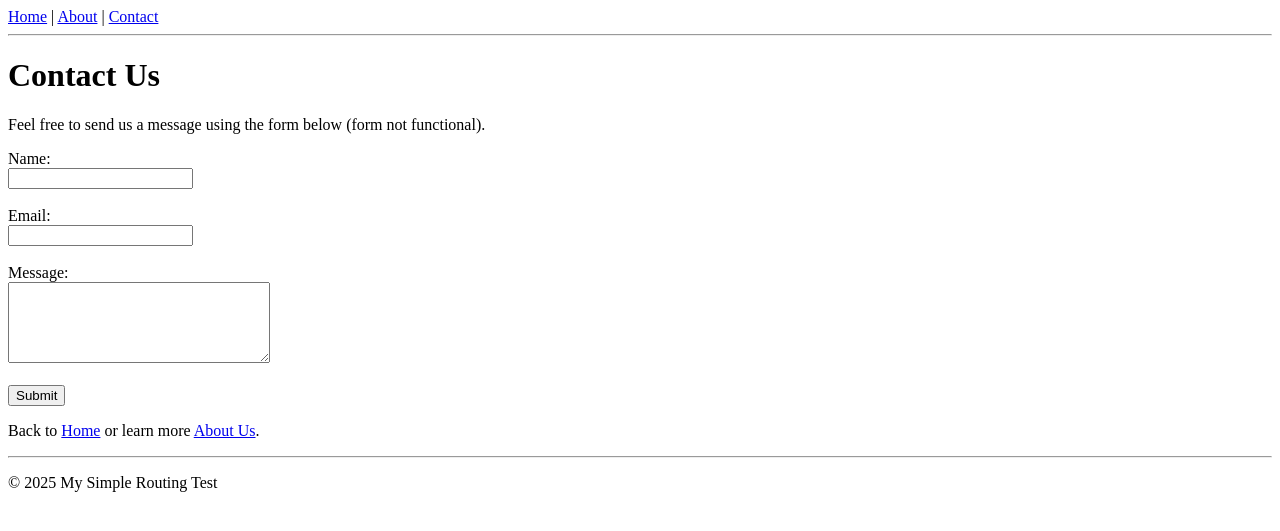
After one commit to Michaelninder/testing-php, a PHP site: page /contact in a window 1280 px wide. The commit adds this page. Shown: the top 531 px of the page. Run offline with PHP 8.4, Linux system fonts and the light colour scheme.

Commit message:
feat: Create views and use index.php as "layout" for the views ...

```diff
--- a/routing/config/routes.php
+++ b/routing/config/routes.php
@@ -2,6 +2,7 @@
 
 return [
     ['path' => '/home', 'file' => 'home.php', 'name' => 'index'],
+    //['path' => '/routing/about', 'file' => 'info.php', 'name' => 'info'],
     ['path' => '/about', 'file' => 'info.php', 'name' => 'info'],
     ['path' => '/contact', 'file' => 'input.php', 'name' => 'form'],
 ];
--- a/index.php
+++ b/routing/index.php
@@ -47,4 +47,44 @@ function returnViewByRouteName($name)
     }
 }
 
+$currentPath = parse_url($_SERVER['REQUEST_URI'], PHP_URL_PATH);
+$matchedRoute = null;
+
+foreach ($routes as $route) {
+    if ($route['path'] === $currentPath) {
+        $matchedRoute = $route;
+        break;
+    }
+}
+
 ?>
+<!DOCTYPE html>
+<html lang="en">
+<head>
+    <meta charset="UTF-8">
+    <meta name="viewport" content="width=device-width, initial-scale=1.0">
+    <title>My Simple Routing Test</title>
+</head>
+<body>
+    <nav>
+        <a href="/home">Home</a> |
+        <a href="/about">About</a> |
+        <a href="/contact">Contact</a>
+    </nav>
+    <hr>
+    <main>
+        <?php
+        if ($matchedRoute) {
+            returnViewByRouteName($matchedRoute['name']);
+        } else {
+            http_response_code(404);
+            echo "<h1>404 - Not Found</h1>";
+        }
+        ?>
+    </main>
+    <hr>
+    <footer>
+        <p>&copy; <?php echo date('Y'); ?> My Simple Routing Test</p>
+    </footer>
+</body>
+</html>
--- /dev/null
+++ b/routing/views/home.php
@@ -0,0 +1,3 @@
+<h1>Welcome to the Home Page!</h1>
+<p>This is the main page of our application.</p>
+<p>You can also visit our <a href="/about">About</a> page or <a href="/contact">Contact</a> page.</p>
--- /dev/null
+++ b/routing/views/info.php
@@ -0,0 +1,3 @@
+<h1>About Us</h1>
+<p>We are a small team dedicated to building simple web applications.</p>
+<p>Return to <a href="/home">Home</a> or send us a message via <a href="/contact">Contact</a>.</p>
--- /dev/null
+++ b/routing/views/input.php
@@ -0,0 +1,12 @@
+<h1>Contact Us</h1>
+<p>Feel free to send us a message using the form below (form not functional).</p>
+<form action="#" method="POST">
+    <label for="name">Name:</label><br>
+    <input type="text" id="name" name="name"><br><br>
+    <label for="email">Email:</label><br>
+    <input type="email" id="email" name="email"><br><br>
+    <label for="message">Message:</label><br>
+    <textarea id="message" name="message" rows="5" cols="30"></textarea><br><br>
+    <input type="submit" value="Submit">
+</form>
+<p>Back to <a href="/home">Home</a> or learn more <a href="/about">About Us</a>.</p>
```
